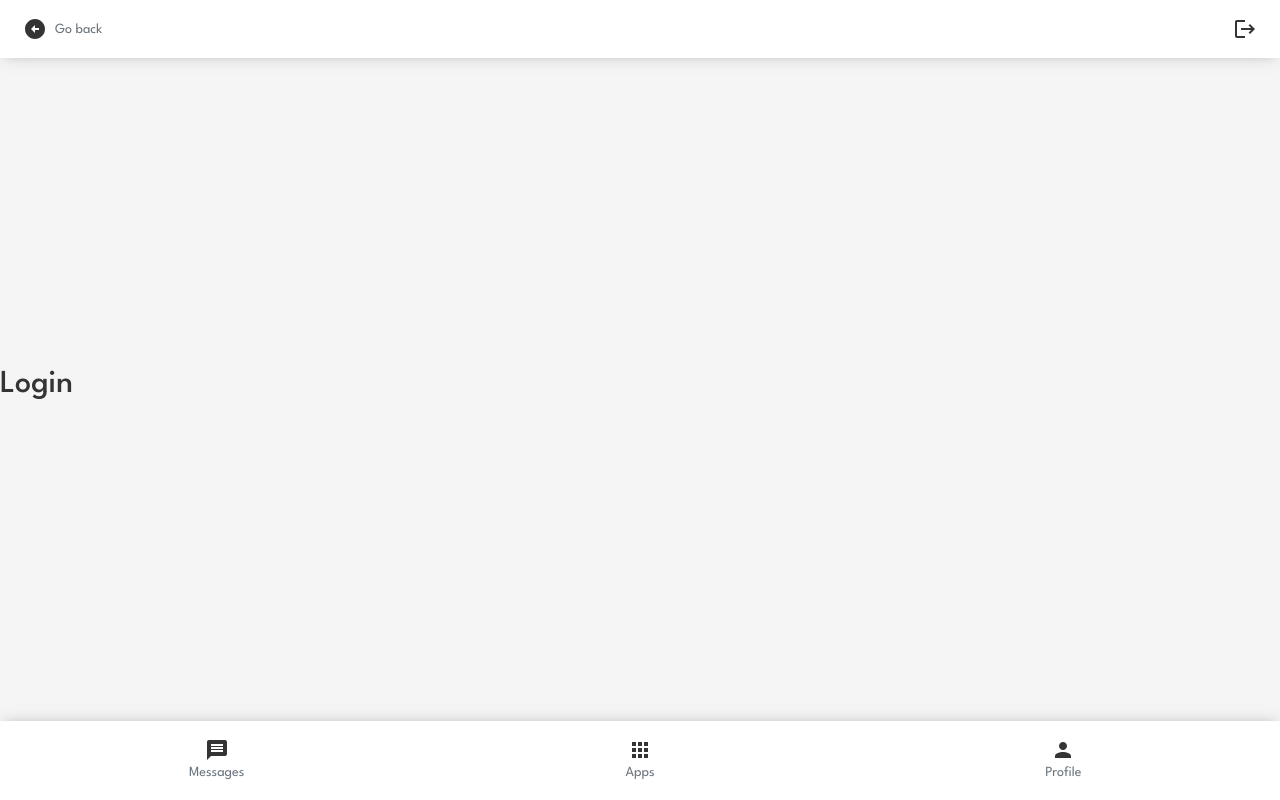
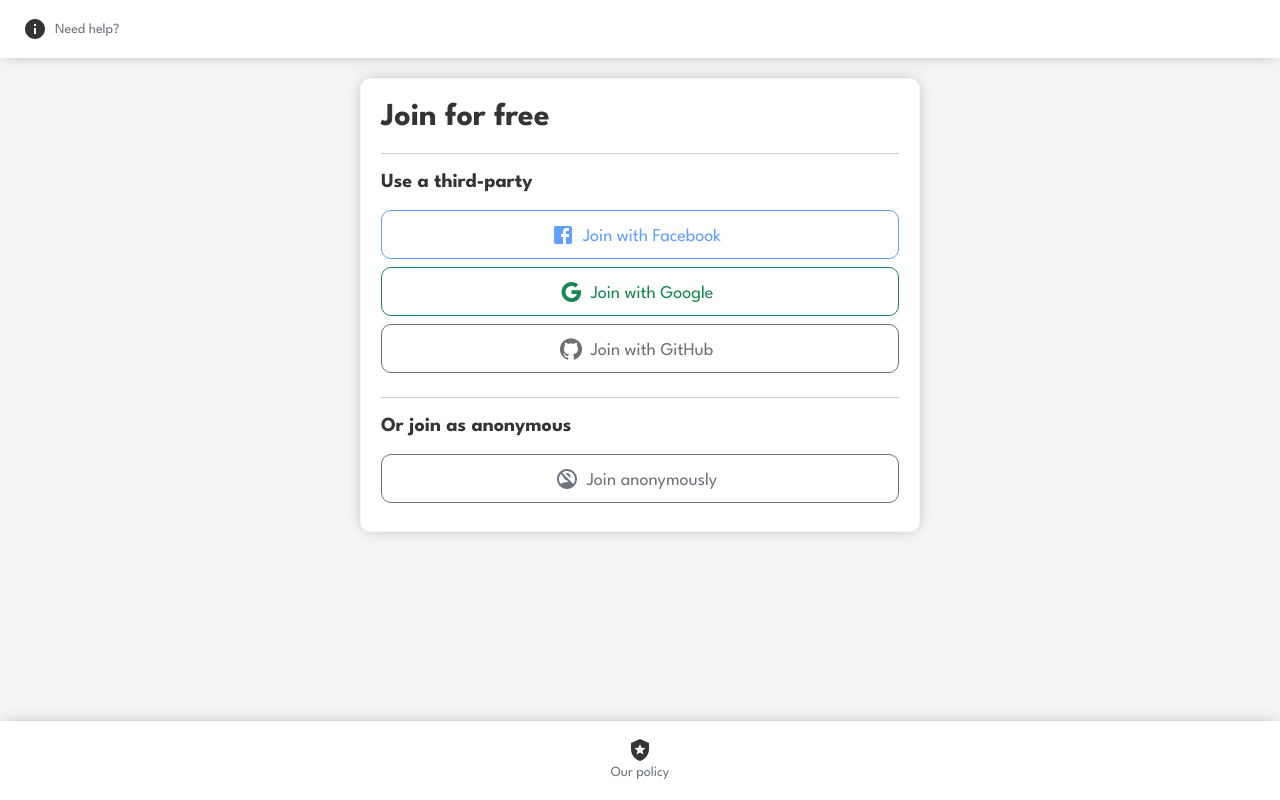
Before and after one commit to kawlik/hello, a React (Vite) app in the folder client/: page /#/login in a window 1280 px wide. Built offline with nearby package versions, Linux system fonts and the light colour scheme.

Commit message:
Routing update

```diff
--- a/client/src/components/bar-bottom/index.jsx
+++ b/client/src/components/bar-bottom/index.jsx
@@ -1,13 +1,17 @@
 import React from 'react';
 import { useNavigate } from 'react-router-dom';
 
-//  icons
-import AppsIcon from '@mui/icons-material/Apps';
-import MessageIcon from '@mui/icons-material/Message';
-import PersonIcon from '@mui/icons-material/Person';
+//  local contexts
+import { useAuthContext } from '@/contexts/auth.context';
 
 //  local config
 import routerConfig from '@/configs/router.config';
+
+//  icons
+import AppsIcon from '@mui/icons-material/Apps';
+import LocalPoliceIcon from '@mui/icons-material/LocalPolice';
+import MessageIcon from '@mui/icons-material/Message';
+import PersonIcon from '@mui/icons-material/Person';
 
 //  component style
 import './index.scss';
@@ -18,6 +22,9 @@
 
 export default function BarBottom() {
 
+    //  get user
+    const { user } = useAuthContext();
+
     //  navigate
     const navigate = useNavigate();
 
@@ -27,7 +34,9 @@
 
 return(
     <section className='app-bar-bottom' >
-
+    {
+        user
+        ?   <>
                 <button className='btn' onClick={ () => navigate( routerConfig.messages ) } >
                     <MessageIcon />
                     <small className='text-muted d-block' >Messages</small>
@@ -42,6 +51,13 @@
                     <PersonIcon />
                     <small className='text-muted d-block' >Profile</small>
                 </button>
-
+            </>
+        :   <>
+                <button className='btn' onClick={ () => { } } >
+                    <LocalPoliceIcon />
+                    <small className='text-muted d-block' >Our policy</small>
+                </button>
+            </>
+    }
     </section>
 )};
--- a/client/src/components/bar-bottom/index.scss
+++ b/client/src/components/bar-bottom/index.scss
@@ -7,6 +7,7 @@
 
     background-color: $c-primary;
     padding: 10px;
+    z-index: 10;
     gap: 10px;
 
     display: flex;
@@ -16,10 +17,16 @@
     align-content: center;
     align-items: stretch;
 
+    &.hide {
+
+        transform: translateY( 100% );
+    }
+
     button {
 
+        @include animateEaseIn();
+
         color: $c-font;
-
         display: block;
         flex-basis: 100%;
     }
--- a/client/src/components/bar-top/index.jsx
+++ b/client/src/components/bar-top/index.jsx
@@ -1,17 +1,15 @@
 import React from 'react';
 import { useNavigate } from 'react-router-dom';
 
-//  services
-import { deleteUser } from '@/services/storage.service';
+//  local contexts
+import { useAuthContext } from '@/contexts/auth.context';
 
 //  icons
 import ArrowCircleLeftIcon from '@mui/icons-material/ArrowCircleLeft';
+import InfoIcon from '@mui/icons-material/Info';
 import LogoutIcon from '@mui/icons-material/Logout';
 
-//  local config
-import routerConfig from '@/configs/router.config';
-
-//  component style
+//  style
 import './index.scss';
 
 
@@ -20,18 +18,11 @@
 
 export default function BarTop() {
 
+    //  get user
+    const { user, logout } = useAuthContext();
+
     //   navigate
     const navigate = useNavigate();
-
-    //  logout function
-    const logout = () => {
-
-        //  delete user
-        deleteUser();
-
-        //  redirect to loging page
-        navigate( routerConfig.login );
-    };
 
 
 /*  Component layout
@@ -39,15 +30,24 @@
 
 return(
     <section className='app-bar-top' >
+    {
+        user
+        ? <>
+            <button className='btn' onClick={() => navigate(-1)}>
+                <ArrowCircleLeftIcon />
+                <small className='text-muted align-middle p-2' >Go back</small>
+            </button>
 
-        <button className='btn' onClick={ () => navigate( -1 ) }>
-            <ArrowCircleLeftIcon />
-            <small className='text-muted align-middle p-2' >Go back</small>
-        </button>
-
-        <button className='btn' onClick={ () => logout() }>
-            <LogoutIcon />
-        </button>
-
+            <button className='btn' onClick={() => logout()}>
+                <LogoutIcon />
+            </button>
+        </>
+        : <>
+            <button className='btn' >
+                <InfoIcon />
+                <small className='text-muted align-middle p-2' >Need help?</small>
+            </button>
+        </>
+    }
     </section>
 )};
--- a/client/src/components/bar-top/index.scss
+++ b/client/src/components/bar-top/index.scss
@@ -7,6 +7,7 @@
 
     background-color: $c-primary;
     padding: 10px;
+    z-index: 10;
     gap: 10px;
 
     display: flex;
@@ -16,7 +17,14 @@
     align-content: center;
     align-items: center;
 
+    &.hide {
+
+        transform: translateY( -100% );
+    }
+
     button {
+
+        @include animateEaseIn();
 
         color: $c-font;
         display: block;
--- a/client/src/contexts/auth.context.jsx
+++ b/client/src/contexts/auth.context.jsx
@@ -1,12 +1,8 @@
 import React, { createContext, useContext, useEffect, useState } from 'react';
-import { useNavigate } from 'react-router-dom';
 
 //  local services
-import { getAuthWithGoogle } from '@/services/firebase.service';
-import { saveUser, readUser } from '@/services/storage.service';
-
-//  local config
-import routerConfig from '@/configs/router.config';
+import { getAuthWithGoogle, getAuthAnonymously } from '@/services/firebase.service';
+import { saveUser, readUser, deleteUser } from '@/services/storage.service';
 
 
 /*  Component Context
@@ -26,9 +22,6 @@
 
 export default function AuthProvider({ children }) {
 
-    //  navigate
-    const navigate = useNavigate();
-
     //  auth context user
     const [ user, setUser ] = useState( null );
 
@@ -41,6 +34,25 @@
 
         //  test and set user
         if( authUser ) setUser( authUser );
+    };
+
+    async function loginAnonymously() {
+
+        //  await for user
+        const authUser = await getAuthAnonymously();
+
+        //  test and set user
+        if( authUser ) setUser( authUser );
+    };
+
+    //  user logout
+    function logout() {
+
+        //  remove user
+        setUser( null );
+
+        //  delete user
+        deleteUser();
     };
 
     //  save user whne logged
@@ -64,19 +76,9 @@
         };
     };
 
-    //  handles logging
-    function handleLogging() {
-
-        //  redirect to login when user is nto detected
-        if( !user ) navigate( routerConfig.login );
-    };
-
 
     //  component lifecycles
     useEffect(() => {
-
-        //  logging functions
-        handleLogging();
 
         //  storage functions
         saveLogedUser();
@@ -93,8 +95,12 @@
         //  context data refrences
         user,
 
-        //  functions
+        //  logging functions
         loginWithGoogle,
+        loginAnonymously,
+
+        //  logout user
+        logout,
 
     }}>
 
--- a/client/src/layouts/index.jsx
+++ b/client/src/layouts/index.jsx
@@ -1,26 +1,57 @@
-import React from 'react';
-import { Navigate, Route, Routes, useLocation } from 'react-router-dom';
+import React, { useEffect } from 'react';
+import { Navigate, Route, Routes, useLocation, useNavigate } from 'react-router-dom';
+
+//  local layouts
+import Login from '@/layouts/login';
+
+//  local contexts
+import { useAuthContext } from '@/contexts/auth.context';
 
 //  local config
 import routerConfig from '@/configs/router.config';
+
+//  component style
+import './index.scss';
 
 
 /*  Component logic
 /*   *   *   *   *   *   *   *   *   *   */
 
-export default function App() {
+export default function Content() {
 
-    //  get location
+    //  get user
+    const { user } = useAuthContext();
+
+    //  location and navigate
     const location = useLocation();
+    const navigate = useNavigate();
+
+
+    //  allways check if user is set
+    useEffect(() => {
+
+        //  redirect based by user status
+        if( user ) {
+
+            //  redirect to login
+            navigate( routerConfig.apps );
+
+        } else {
+
+            //  redirect to login
+            navigate( routerConfig.login );
+        };
+
+    }, [ user ]);
 
 /*  Component layout
 /*   *   *   *   *   *   *   *   *   *   */
 
 return(
-    <main className='app-main-content' key={ location.pathname } >
+    <main id='app-main-content' key={ location.pathname } >
     <Routes>
 
-        <Route exact path={ routerConfig.login } element={ <h2>Login</h2> } />
+        <Route exact path={ routerConfig.login } element={ <Login /> } />
 
         <Route exact path={ routerConfig.profile } element={ <h2>Profile</h2> } />
 
--- a/client/src/layouts/index.scss
+++ b/client/src/layouts/index.scss
@@ -1,9 +1,20 @@
-@import '../../styles/common';
+@import '../styles/common';
 
-main.app-main-bottom {
+main#app-main-content {
 
     @include transition();
+    @include animateEaseIn();
 
+    gap: 10px;
+    padding: 10px;
     flex-grow: 1;
-    background-color: red;
+
+    display: flex;
+    flex-wrap: nowrap;
+    flex-direction: column;
+    justify-content: flex-start;
+    align-content: center;
+    align-items: stretch;
+
+    overflow-x: hidden;
 }
--- /dev/null
+++ b/client/src/layouts/login/index.jsx
@@ -0,0 +1,65 @@
+import React, { useEffect } from 'react';
+
+//  local context
+import { useAuthContext } from '@/contexts/auth.context';
+
+//  icons
+import FacebookIcon from '@mui/icons-material/Facebook';
+import GoogleIcon from '@mui/icons-material/Google';
+import GitHubIcon from '@mui/icons-material/GitHub';
+import NoAccountsIcon from '@mui/icons-material/NoAccounts';
+
+//  component style
+import './index.scss';
+
+
+
+/*  Component logic
+/*   *   *   *   *   *   *   *   *   *   */
+
+export default function Login() {
+
+    //  get auth context login methods
+    const { loginWithGoogle, loginAnonymously } = useAuthContext();
+
+
+/*  Component layout
+/*   *   *   *   *   *   *   *   *   *   */
+
+return(
+    <>
+    <div id='app-login-form'>
+
+        <h2 className='fw-bold mb-0'>Join for free</h2>
+
+
+        <hr className='my-3' />
+        <h3 className='fs-5 fw-bold mb-3'>Use a third-party</h3>
+
+        <button className='w-100 py-2 mb-2 btn btn-outline-primary btn-facebook' disabled >
+            <FacebookIcon />
+            <span className='align-middle px-2 mt-1 d-inline-block'>Join with Facebook</span>
+        </button>
+
+        <button className='w-100 py-2 mb-2 btn btn-outline-success btn-google' onClick={ loginWithGoogle } >
+            <GoogleIcon />
+            <span className='align-middle px-2 mt-1 d-inline-block'>Join with Google</span>
+        </button>
+
+        <button className='w-100 py-2 mb-2 btn btn-outline-dark btn-github' disabled >
+            <GitHubIcon />
+            <span className='align-middle px-2 mt-1 d-inline-block'>Join with GitHub</span>
+        </button>
+
+
+        <hr className='my-3' />
+        <h3 className='fs-5 fw-bold mb-3'>Or join as anonymous</h3>
+
+        <button className='w-100 py-2 mb-2 btn btn-outline-secondary'  onClick={ loginAnonymously } >
+            <NoAccountsIcon />
+            <span className='align-middle px-2 mt-1 d-inline-block'>Join anonymously</span>
+        </button>
+
+    </div>
+    </>
+)};
--- /dev/null
+++ b/client/src/layouts/login/index.scss
@@ -0,0 +1,22 @@
+@import '../../styles/common';
+
+div#app-login-form {
+
+    @include boxShadow();
+    @include transition();
+
+    background-color: $c-primary;
+    border: 1px solid $c-secondary;
+    border-radius: 10px;
+
+    padding: 20px;
+    max-width: 560px;
+    margin: 10px auto;
+
+    button.btn {
+
+        border-radius: 10px;
+        font-size: large;
+        text-align: center;
+    }
+}
--- a/client/src/styles/common.scss
+++ b/client/src/styles/common.scss
@@ -5,9 +5,27 @@
 $c-primary: #ffffff;
 $c-secondary: #f5f5f5;
 
+$c-facebook: #3b5998;
+$c-google: #0F9D58;
+$c-github: #333333;
+
 
 /*  fast mixins
 /*   *   *   *   *   *   *   *   *   *   */
+
+@mixin animateOnce {
+    animation-delay: .1s;
+    animation-duration: .2s;
+    animation-timing-function: ease;
+    animation-iteration-count: 1;
+    animation-direction: normal;
+    animation-fill-mode: both;
+}
+
+@mixin animateEaseIn {
+    @include animateOnce();
+    animation-name: easeIn;
+}
 
 @mixin boxShadow( $color: $c-font ) {
     box-shadow: 0 0 15px -5px rgba( $c-font, .5 );
@@ -16,3 +34,19 @@
 @mixin transition( $property: all ) {
     transition: $property ease 1000ms;
 }
+
+/*  fast animations
+/*   *   *   *   *   *   *   *   *   *   */
+
+@keyframes easeIn {
+    from {
+
+        transform: scale( .9 );
+        opacity: 0;
+
+    } to {
+
+        transform: scale( 1 );
+        opacity: 1;
+    }
+}
```
Also changed, not shown: client/src/services/firebase.service.js (+24 -1 lines). Lines whose indentation alone changed are shown as unchanged.
